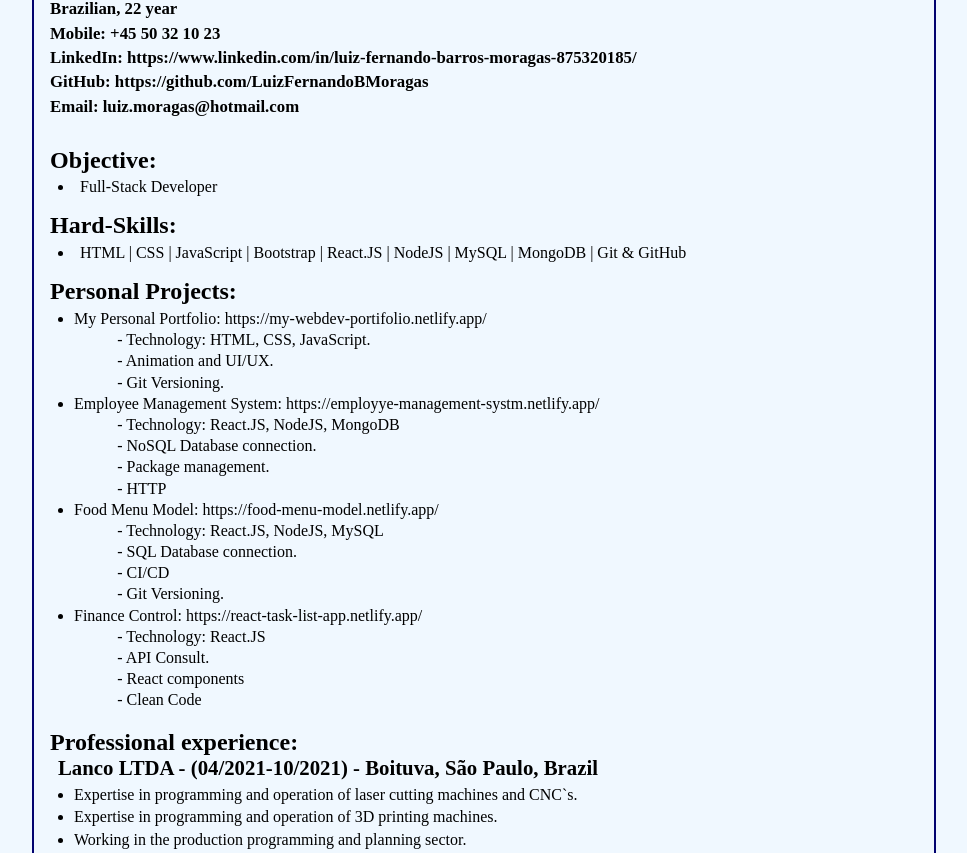
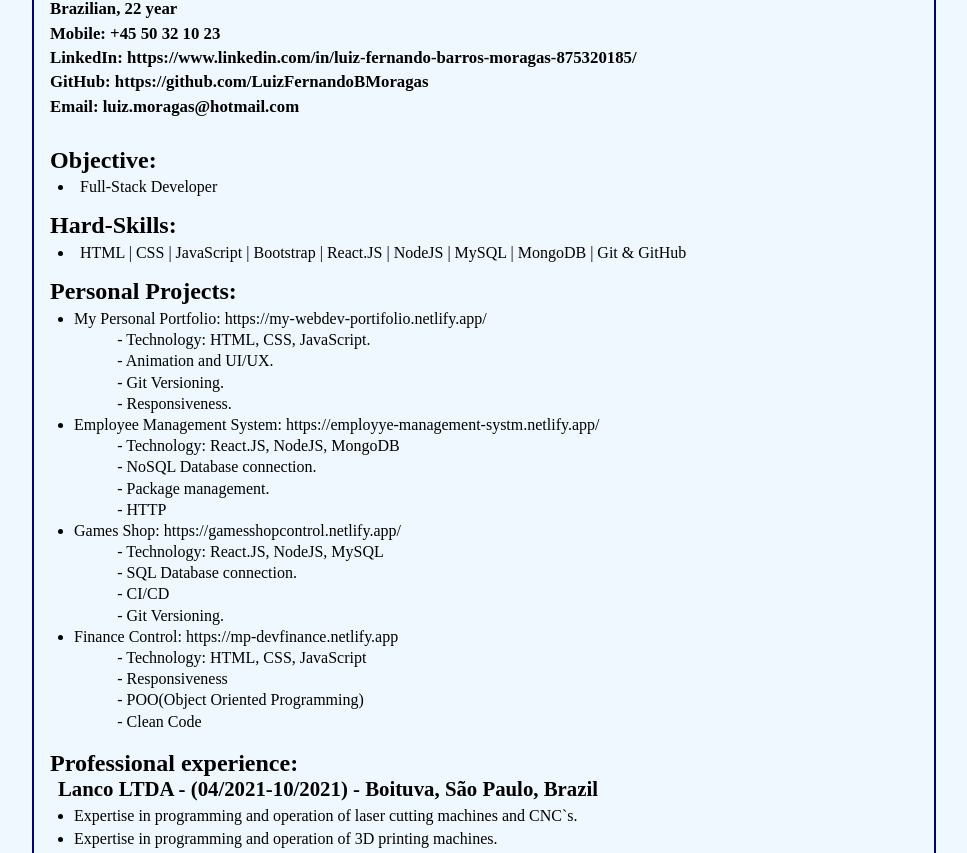
Before and after one commit to LuizFernandoBMoragas/resume, a plain HTML site: page index.html in a window 1280 px wide. Shown: the part 169-1022 px from the top of the page, without its empty margins (156-1123 px from the left). Drawn offline with Linux system fonts and the light colour scheme.

Commit message:
update at personal projects

```diff
--- a/index.html
+++ b/index.html
@@ -57,6 +57,7 @@
                 <li>- Technology: HTML, CSS, JavaScript.</li>
                 <li>- Animation and UI/UX.</li>
                 <li>- Git Versioning.</li>
+                <li>- Responsiveness.</li>
               </ol>
             </li>
             <li>
@@ -72,9 +73,9 @@
               <li>- HTTP</li>
             </ol>
             <li>
-              Food Menu Model:
-              <a href="https://food-menu-model.netlify.app/"
-                >https://food-menu-model.netlify.app/</a
+              Games Shop:
+              <a href="https://gamesshopcontrol.netlify.app/"
+                >https://gamesshopcontrol.netlify.app/</a
               >
               <ol>
                 <li>- Technology: React.JS, NodeJS, MySQL</li>
@@ -85,13 +86,13 @@
             </li>
             <li>
               Finance Control:
-              <a href="https://react-task-list-app.netlify.app/"
-                >https://react-task-list-app.netlify.app/</a
+              <a href="https://mp-devfinance.netlify.app"
+                >https://mp-devfinance.netlify.app</a
               >
               <ol>
-                <li>- Technology: React.JS</li>
-                <li>- API Consult.</li>
-                <li>- React components</li>
+                <li>- Technology: HTML, CSS, JavaScript</li>
+                <li>- Responsiveness</li>
+                <li>- POO(Object Oriented Programming)</li>
                 <li>- Clean Code</li>
               </ol>
             </li>
```
